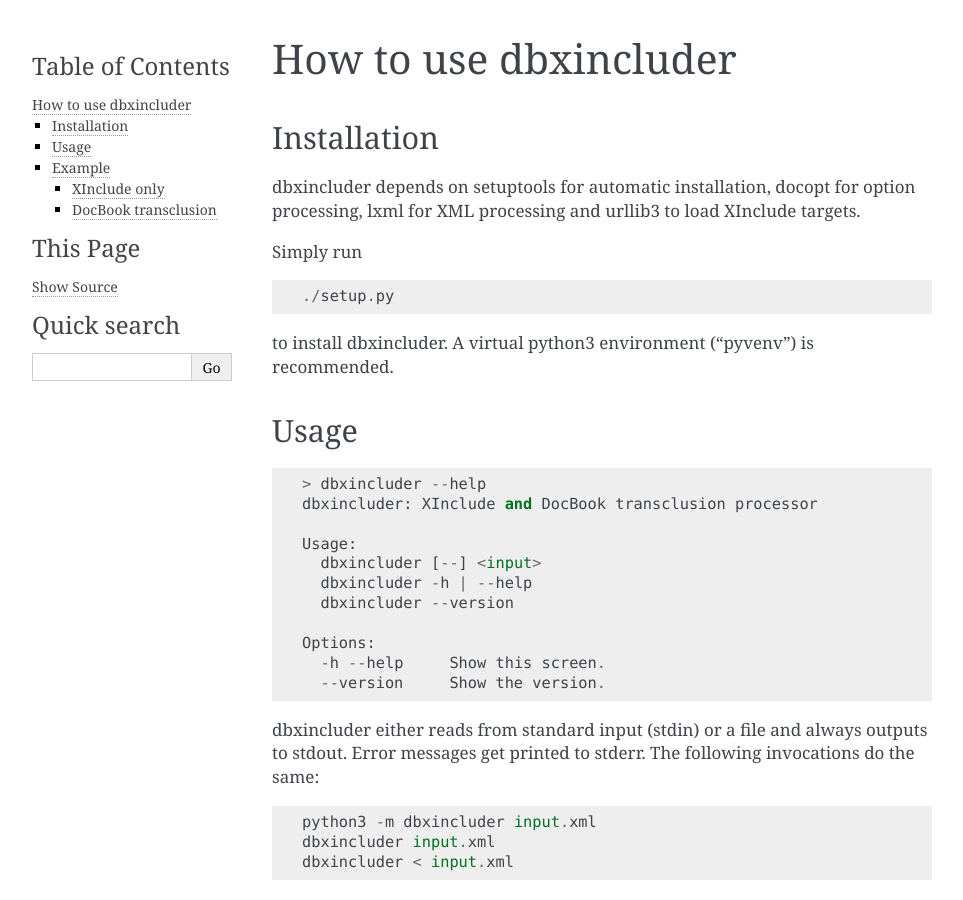
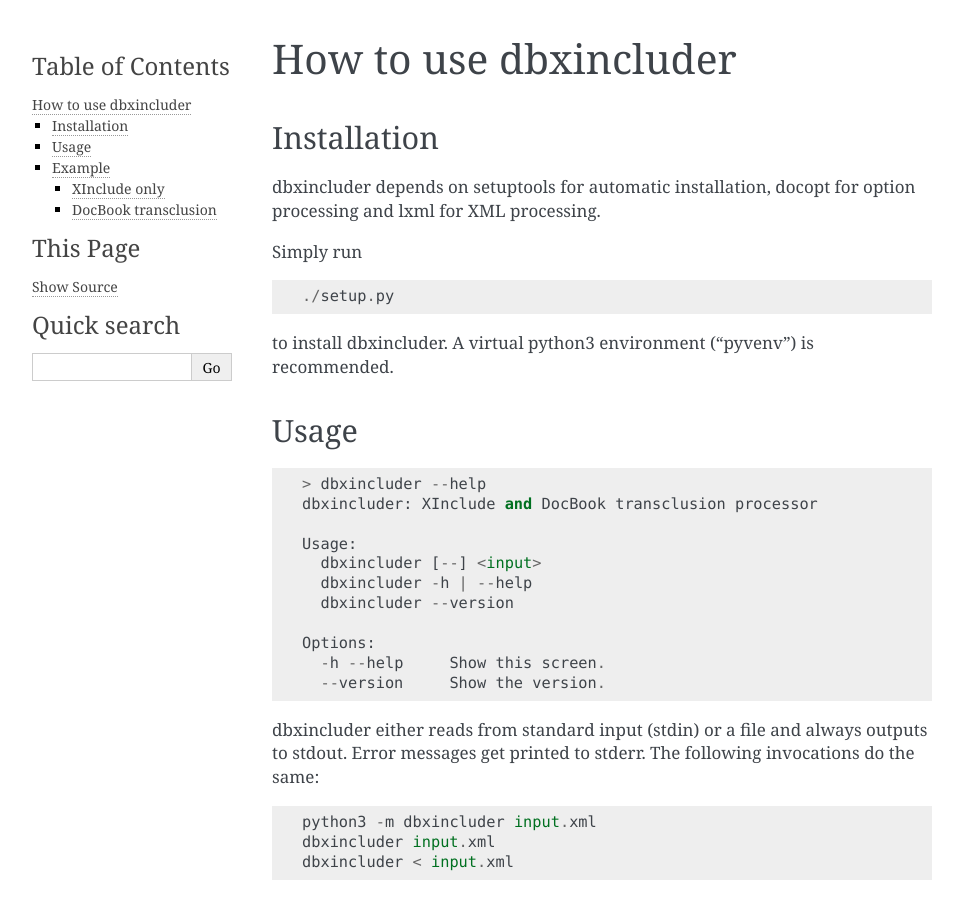
Before and after one commit to openSUSE/dbxincluder, a Sphinx documentation site: the page built from doc/usage.rst, in a window 1280 px wide and 900 px high. Shown: the whole window, without its empty margins (148-1111 px from the left). Built offline with Sphinx 7.4.7, drawn with Linux system fonts in a browser that asks for light colours.

```diff
--- a/doc/usage.rst
+++ b/doc/usage.rst
@@ -5,8 +5,8 @@ How to use dbxincluder
 Installation
 ============
 
-dbxincluder depends on setuptools for automatic installation, docopt for option processing,
-lxml for XML processing and urllib3 to load XInclude targets.
+dbxincluder depends on setuptools for automatic installation, docopt for option processing and
+lxml for XML processing.
 
 Simply run
 
--- a/requirements.txt
+++ b/requirements.txt
@@ -2,4 +2,3 @@
 
 docopt
 lxml
-urllib3
--- a/setup.py
+++ b/setup.py
@@ -79,7 +79,7 @@ setup(
         "docbook", "xinclude", "transclusion"
     ],
     install_requires=[
-        "lxml"
+        "lxml", "docopt"
     ],
     extras_require={
         # eg:
```
